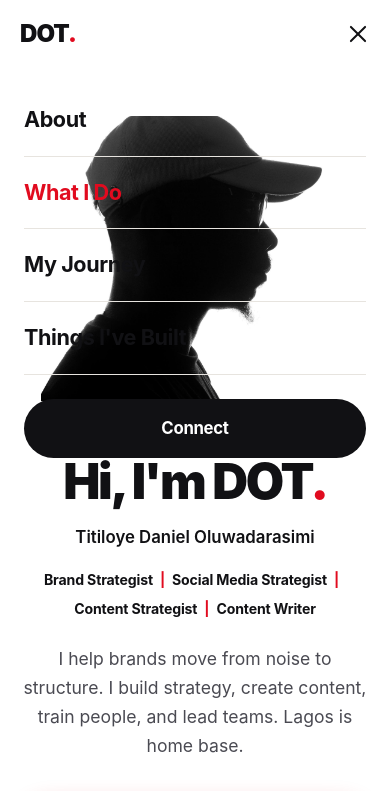
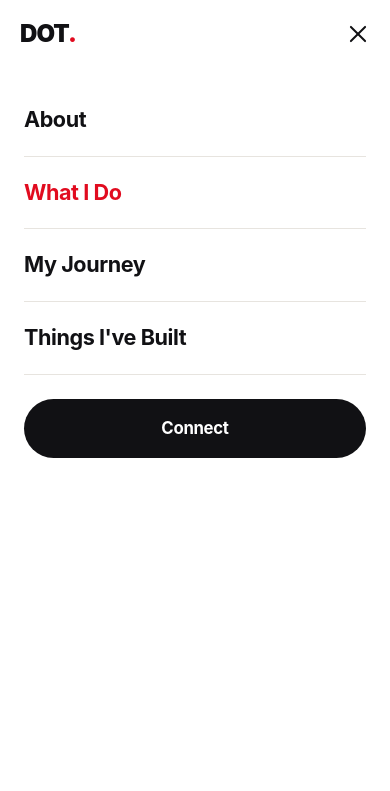
Before and after one commit to danieltitiloyeo-glitch/danieltitiloyeo-glitch.github.io, a plain HTML site: page index.html in a window 390 px wide. Both pictures are taken after a click on the button "Open menu". Shown: the top 791 px of the page. Drawn offline with Linux system fonts and the light colour scheme.

Commit message:
Fix mobile menu overlapping page content
The nav's backdrop-filter made it the containing block for the fixed
mobile menu, collapsing the open menu so its links spilled over the page.
Mobile-only CSS: solid nav background instead of blur, scrollable menu,
no iOS text inflation, long words wrap. Desktop unchanged.

Co-Authored-By: Claude Opus 5.5 <noreply@anthropic.com>

```diff
--- a/styles.css
+++ b/styles.css
@@ -326,8 +326,19 @@ a.contact__value:hover, a.contact:hover .contact__value { color: var(--red); }
 }
 
 @media (max-width: 820px) {
+  /* Mobile fix: stop iOS from inflating text, and let long words/emails wrap */
+  html { -webkit-text-size-adjust: 100%; text-size-adjust: 100%; }
+  h1, h2, h3, h4, p, a, li, span { overflow-wrap: break-word; }
+
+  /* Mobile fix: a backdrop-filter on the nav made it the containing block for the
+     fixed menu, so the open menu collapsed to ~48px and its links/divider lines
+     spilled over the page. A near-solid background replaces the blur on mobile,
+     so the menu is sized to the viewport again. */
+  .nav { backdrop-filter: none; -webkit-backdrop-filter: none; background: rgba(255,255,255,.97); }
+
   .nav__toggle { display: block; }
   .nav__menu {
+    overflow-y: auto; -webkit-overflow-scrolling: touch;
     position: fixed; top: 68px; left: 0; right: 0; bottom: 0;
     flex-direction: column; align-items: stretch; gap: 0;
     background: #fff; padding: 16px 24px 32px;
```
